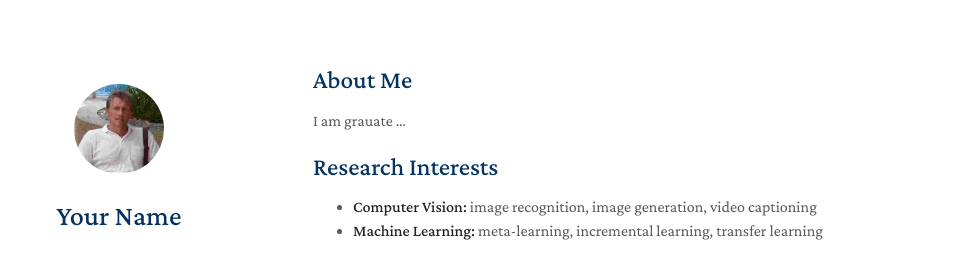
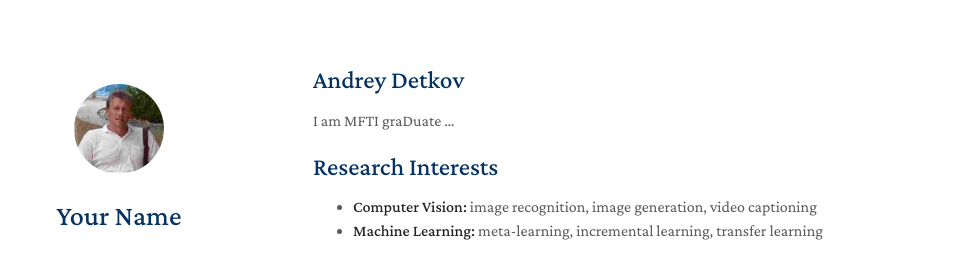
Before and after one commit to andreydetkov/Andrey-Detkov, a Jekyll site: the page built from index.md, in a window 1280 px wide and 1227 px high. Shown: the top 257 px of the window, without its empty margins (157-1134 px from the left). Built offline with Jekyll 4.4.1, drawn with Linux system fonts in a browser that asks for light colours; nearby versions of some CDN libraries; a style sheet for code colours, icons or effects is not loaded; our own code applies the rules of GitHub Pages for plain Markdown files.

Commit message:
Added my name

```diff
--- a/index.md
+++ b/index.md
@@ -2,9 +2,9 @@
 layout: homepage
 ---
 
-## About Me
+## Andrey Detkov
 
-I am grauate ...
+I am MFTI graDuate ...
 
 ## Research Interests
 
```
